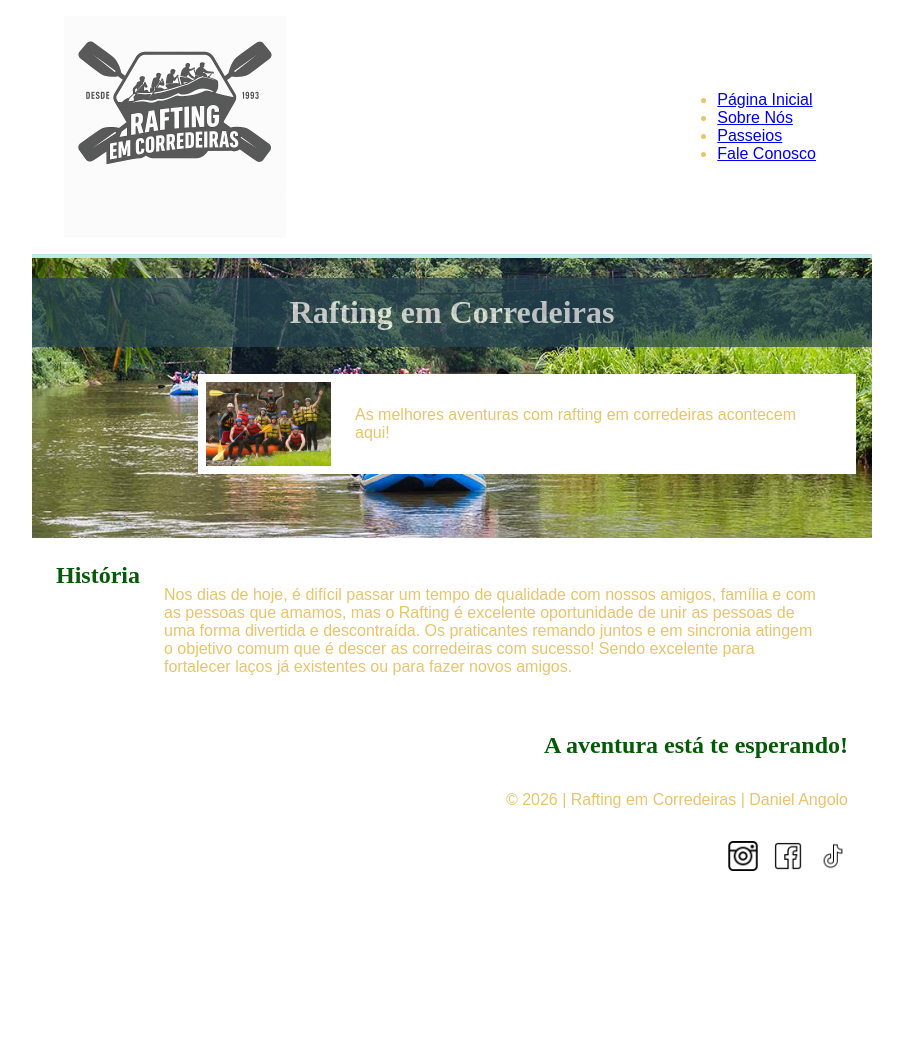
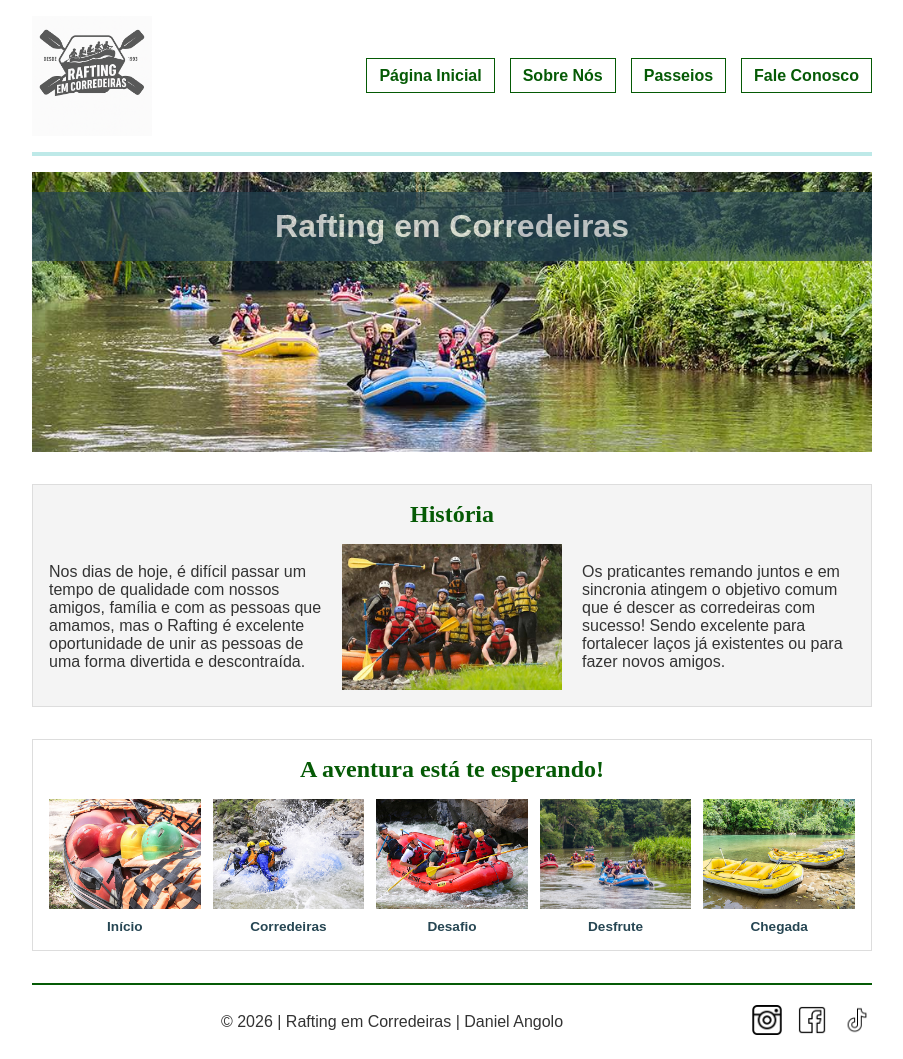
Before and after one commit to angolodev-ctrl/wdd130, a plain HTML site: page wwr/sobre.html in a window 1280 px wide. Shown: the whole page, without its empty margins (188-1091 px from the left). Before the commit the page ends 899 px from the top, so only its background shows below. Drawn offline with Linux system fonts and the light colour scheme.

Commit message:
final s4

```diff
--- a/wwr/estilos/rafting.css
+++ b/wwr/estilos/rafting.css
@@ -5,25 +5,8 @@
     /* azul-escuro acinzentado */
     --cor-destaque2: #e9c46a;
     /* amarelo-claro dourado */
-
-}
-
-header {
-    display: grid;
-    /* background-color: var(--cor-primaria); */
-    color: var(--cor-destaque2);
-
-    grid-template-columns: 150px 1fr;
-    /* Coluna fixa para o logo, espaço flexível para o menu */
-    align-items: center;
-    /* Centraliza verticalmente o logo e os links */
-    padding: 1rem 2rem;
-    max-width: 1200px;
-    /* Limita a largura em telas muito grandes */
-    margin: 0 auto;
-    /* Centraliza o header na página */
-    border-bottom: 4px solid #bee9e8;
-    /* Detalhe visual na borda inferior */
+    --cor-texto: #333333
+        /* cinza escuro para facilitar a leitura */
 }
 
 * {
@@ -34,60 +17,60 @@ header {
 
 body {
     font-family: Arial, Helvetica, sans-serif;
-    color: var(--cor-destaque2);
+    color: var(--cor-texto);
 }
 
 header,
 main,
 footer {
-    text-decoration: none;
     width: 840px;
     margin: 0 auto;
 }
 
-h1,
-h2 {
-    font-family: "Times New Roman", "Georgia", serif;
-    color: var(--cor-primaria);
+header {
+    display: grid;
+    grid-template-columns: 150px 1fr;
+    align-items: center;
+    padding: 1rem 0;
+    border-bottom: 4px solid #bee9e8;
 }
 
-nav,
-p,
-section,
-article {
-    justify-content: flex-end;
-    display: flex;
-    margin: 16px;
-    padding: 8px;
-
+header img {
+    width: 120px;
+    height: auto;
 }
 
-.redes-sociais {
-    text-decoration: none;
+header nav {
     display: flex;
-    /* Coloca os ícones lado a lado */
     justify-content: flex-end;
-    /* Empurra todo o grupo para a direita */
-    align-items: center;
-    /* Alinha verticalmente no centro */
-    gap: 15px;
-    /* Espaço entre um ícone e outro */
+    gap: 20px;
 }
 
-/* Diminui o tamanho das imagens ou SVGs */
-.redes-sociais img,
-.redes-sociais svg {
-    width: 30px;
-    /* Largura ideal para ícones de rodapé */
-    height: 30px;
-    /* Mantém a proporção */
-    object-fit: contain;
-    /* Evita distorção */
+header nav ul {
+    display: flex;
+    justify-content: flex-end;
+    list-style: none;
+    gap: 15px;
+    margin: 0;
+    padding: 0;
+}
 
+header nav a {
+    text-decoration: none;
+    color: var(--cor-primaria);
+    font-weight: bold;
+    padding: 8px 12px;
+    border: 1px solid var(--cor-primaria);
+}
+
+header nav a:hover {
+    background-color: var(--cor-destaque2);
+    color: var(--cor-destaque1);
 }
 
 .hero {
     position: relative;
+    margin-top: 16px;
 }
 
 .hero img {
@@ -108,16 +91,120 @@ h1 {
     color: #fff;
 }
 
-.hero article {
-    position: absolute;
-    top: 100px;
-    left: 150px;
-    background-color: #fff;
-
+h2 {
+    font-family: "Times New Roman", Georgia, serif;
+    color: var(--cor-primaria);
+    text-align: center;
+    margin-bottom: 16px;
 }
 
-.hero article img {
-    position: relative;
-    float: right;
-    width: 125px;
+.historia {
+    margin: 32px 0;
+    padding: 16px;
+    background-color: #f4f4f4;
+    border: 1px solid #ddd;
 }
+
+.historia h2 {
+    text-align: center;
+    margin-bottom: 16px;
+}
+
+.historia-grid {
+    display: grid;
+    grid-template-columns: 1fr 220px 1fr;
+    /* Texto | Imagem | Texto */
+    gap: 20px;
+    align-items: center;
+}
+
+.historia-grid img {
+    width: 100%;
+    height: auto;
+}
+
+.historia-conteudo {
+    display: grid;
+    grid-template-columns: 1fr 220px 1fr;
+    gap: 20px;
+    align-items: start;
+}
+
+.historia-conteudo p {
+    text-align: left;
+    line-height: 1.5;
+    font-size: 0.95rem;
+    margin: 0;
+}
+
+.historia-conteudo img {
+    width: 100%;
+    height: 150px;
+    object-fit: cover;
+    display: block;
+}
+
+.aventuras {
+    margin: 32px 0;
+    padding: 16px;
+    border: 1px solid #ddd;
+}
+
+.galeria-aventuras {
+    display: grid;
+    grid-template-columns: repeat(5, 1fr);
+    /* 5 colunas iguais */
+    gap: 12px;
+}
+
+.galeria-aventuras figure {
+    text-align: center;
+}
+
+.galeria-aventuras img {
+    width: 100%;
+    height: 110px;
+    object-fit: cover;
+}
+
+.galeria-aventuras figcaption {
+    font-size: 0.85rem;
+    margin-top: 6px;
+    color: var(--cor-destaque1);
+    font-weight: bold;
+}
+
+footer {
+    display: grid;
+    grid-template-columns: 1fr auto;
+    align-items: center;
+    padding: 20px 0;
+    border-top: 2px solid var(--cor-primaria);
+    margin-top: 32px;
+}
+
+footer p {
+    text-align: center;
+}
+
+.redes-sociais {
+    text-decoration: none;
+    display: flex;
+    /* Coloca os ícones lado a lado */
+    justify-content: flex-end;
+    /* Empurra todo o grupo para a direita */
+    align-items: center;
+    /* Alinha verticalmente no centro */
+    gap: 15px;
+    /* Espaço entre um ícone e outro */
+}
+
+/* Diminui o tamanho das imagens ou SVGs */
+.redes-sociais img {
+    width: 30px;
+    /* Largura ideal para ícones de rodapé */
+    height: 30px;
+    /* Mantém a proporção */
+    object-fit: contain;
+    /* Evita distorção */
+}
--- a/wwr/sobre.html
+++ b/wwr/sobre.html
@@ -27,27 +27,53 @@
         <div class="hero">
             <img src="../wwr/imagens/rafting2-hero2.jpg" alt="Curtindo o Passeio">
             <h1>Rafting em Corredeiras</h1>
-            <article>
+            <!-- <article>
                 <img src="../wwr/imagens/rafting1-hero.jpg" alt="Cliente Feliz">
                 <p>As melhores aventuras com rafting em corredeiras acontecem aqui!</p>
-            </article>
+            </article> -->
         </div>
-        <section>
+        <section class="historia">
             <h2>História</h2>
-            <p>Nos dias de hoje, é difícil passar um tempo de qualidade com nossos amigos, família e
-                com as pessoas
-                que amamos, mas o Rafting é excelente oportunidade de unir as pessoas de uma forma
-                divertida e
-                descontraída.
+            <div class="historia-grid">
+                <p>Nos dias de hoje, é difícil passar um tempo de qualidade com nossos amigos,
+                    família e com as
+                    pessoas que amamos, mas o Rafting é excelente oportunidade de unir as pessoas de
+                    uma forma
+                    divertida e descontraída.</p>
 
-                Os praticantes remando juntos e em sincronia atingem o objetivo comum que é descer
-                as corredeiras
-                com sucesso!
+                <img src="../wwr/imagens/rafting1-hero.jpg" alt="Cliente Feliz">
 
-                Sendo excelente para fortalecer laços já existentes ou para fazer novos amigos.</p>
+                <p>Os praticantes remando juntos e em sincronia atingem o objetivo comum que é
+                    descer as corredeiras
+                    com sucesso! Sendo excelente para fortalecer laços já existentes ou para fazer
+                    novos amigos.</p>
+            </div>
         </section>
-        <section>
+
+        <section class="aventuras">
             <h2>A aventura está te esperando!</h2>
+            <div class="galeria-aventuras">
+                <figure>
+                    <img src="../wwr/imagens/rafting-inicio1.jpg" alt="Início">
+                    <figcaption>Início</figcaption>
+                </figure>
+                <figure>
+                    <img src="../wwr/imagens/rafting-correnteza2.jpg" alt="correnteza">
+                    <figcaption>Corredeiras</figcaption>
+                </figure>
+                <figure>
+                    <img src="../wwr/imagens/rafting-desafio3.jpg" alt="Desafio">
+                    <figcaption>Desafio</figcaption>
+                </figure>
+                <figure>
+                    <img src="../wwr/imagens/rafting-desfrute4.jpg" alt="Desfrute">
+                    <figcaption>Desfrute</figcaption>
+                </figure>
+                <figure>
+                    <img src="../wwr/imagens/rafting-chegada5.jpg" alt="Chegada">
+                    <figcaption>Chegada</figcaption>
+                </figure>
+            </div>
         </section>
     </main>
     <footer>
```
Also changed, not shown: wwr/imagens/rafting-chegada5.jpg (added), wwr/imagens/rafting-correnteza2.jpg (added), wwr/imagens/rafting-desafio3.jpg (added), wwr/imagens/rafting-desfrute4.jpg (added), wwr/imagens/rafting-inicio1.jpg (added).
